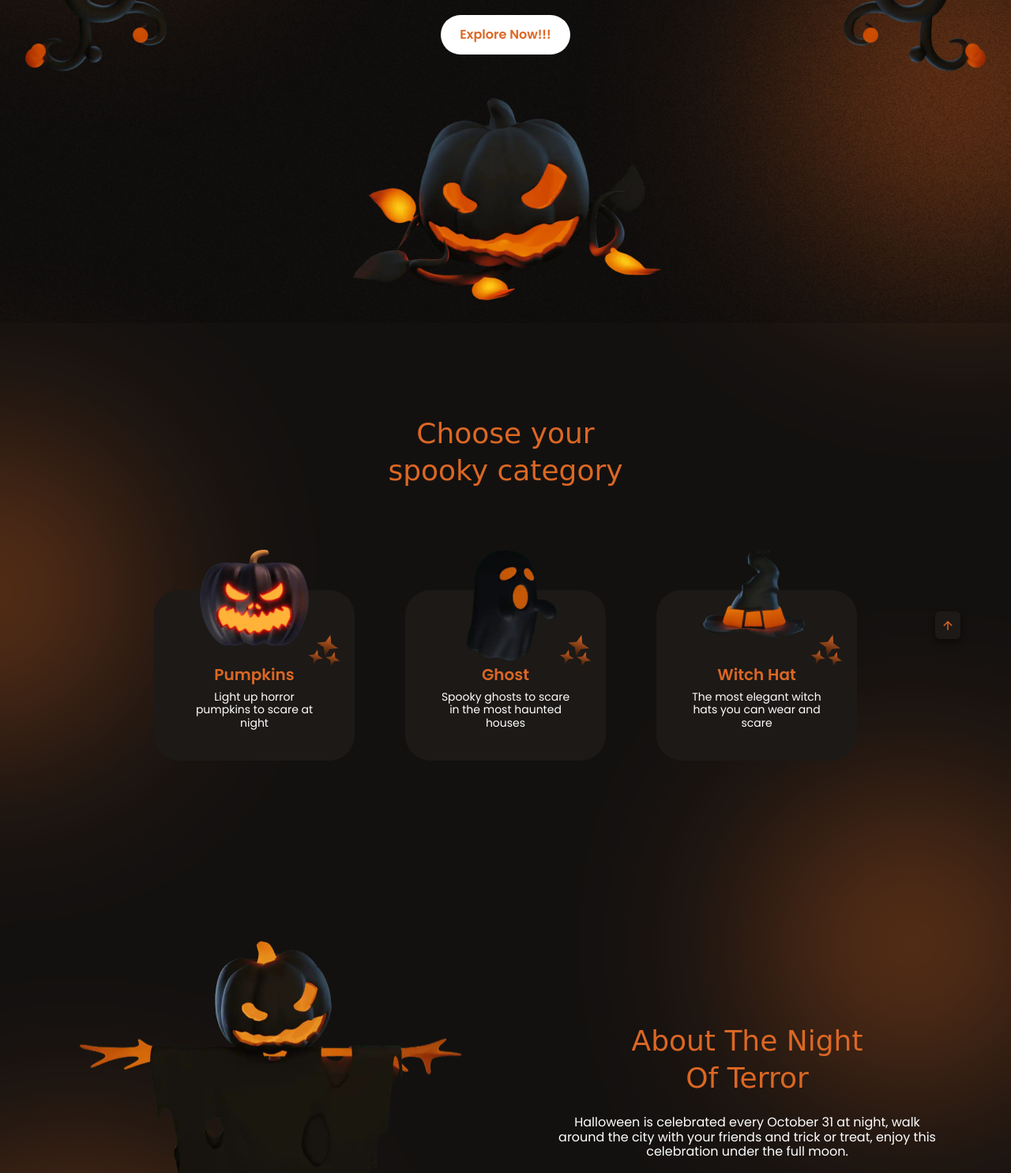
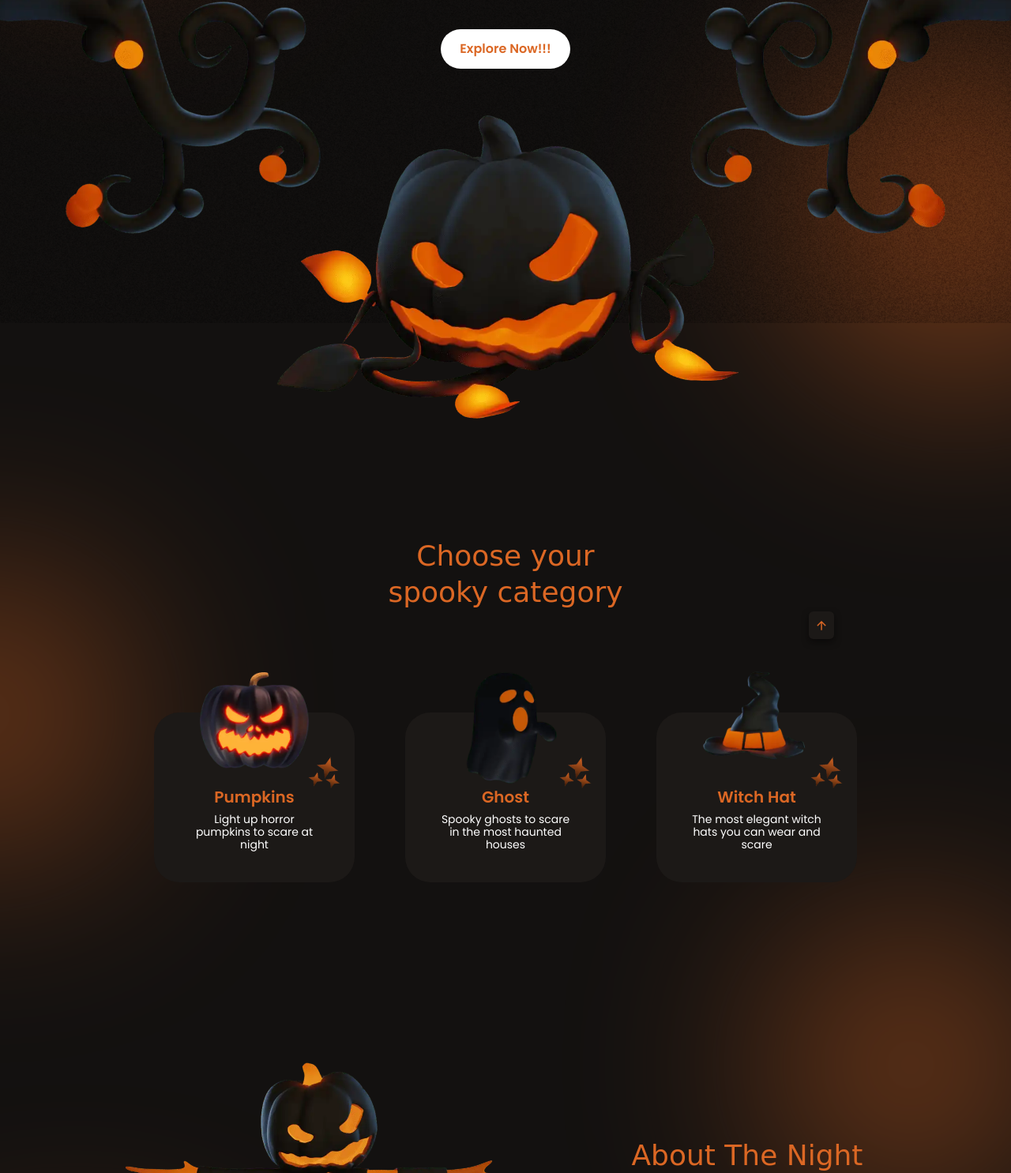
Before and after one commit to MauroValdez/halloween-website.design, a website built with Vite: page index.html in a window 1280 px wide. Shown: the part 391-1876 px from the top of the page at 79% size. Built offline with nearby package versions, Linux system fonts and the light colour scheme; a web font is replaced by a local one.

Commit message:
media-query animations

```diff
--- a/source/css/app.css
+++ b/source/css/app.css
@@ -799,6 +799,7 @@ a {
     grid-template-columns: repeat(3, 200px);
     gap: 6rem 3.5rem;
   }
+
   .items__card {
     padding: 6rem 1rem 1.5rem;
   }
@@ -876,3 +877,35 @@ a {
     right: 4rem;
   }
 }
+@media screen and (min-width: 1248px) {
+  .container {
+    width: min(80%, 120rem);
+  }
+  .home__tree-1,
+  .home__tree-2 {
+    width: 450px;
+  }
+  .home__img {
+    width: 600px;
+  }
+  .items__container {
+    column-gap: 7rem;
+  }
+  .footer__container {
+    justify-content: space-evenly;
+  }
+  .footer .shape__big {
+    left: 2rem;
+  }
+  .footer__tree-2 {
+    left: 10%;
+  }
+  .scrollup {
+    right: 14rem;
+  }
+}
+@media screen and (min-width: 1440px) {
+  .items__container {
+    column-gap: 3rem;
+  }
+}
--- a/source/js/app.js
+++ b/source/js/app.js
@@ -73,3 +73,20 @@ function scrollUpShow() {
     ? scrollUp.classList.add("show-scroll")
     : scrollUp.classList.remove("show-scroll");
 }
+
+//@note scroll reveal animation
+const sr = ScrollReveal( {
+  origin: 'top',
+  distance: '60px',
+  duration: 2500,
+  delay: 400,
+  // reset: true
+})
+
+sr.reveal(`.home__data, .footer__content, .footer__logo, .footer__description`)
+sr.reveal(`.home__tree-1`, {origin: 'left', delay: 800})
+sr.reveal(`.home__tree-2`, {origin: 'right', delay: 800})
+sr.reveal(`.home__img`, {delay: 800})
+sr.reveal(`category__card, .items__card`, {interval: 100})
+sr.reveal(`.about__img, .about__data, .footer__tree-2`, {origin: 'left'})
+sr.reveal(`.party__images, .party__data, .footer__tree-1`, {origin: 'right'})
```
